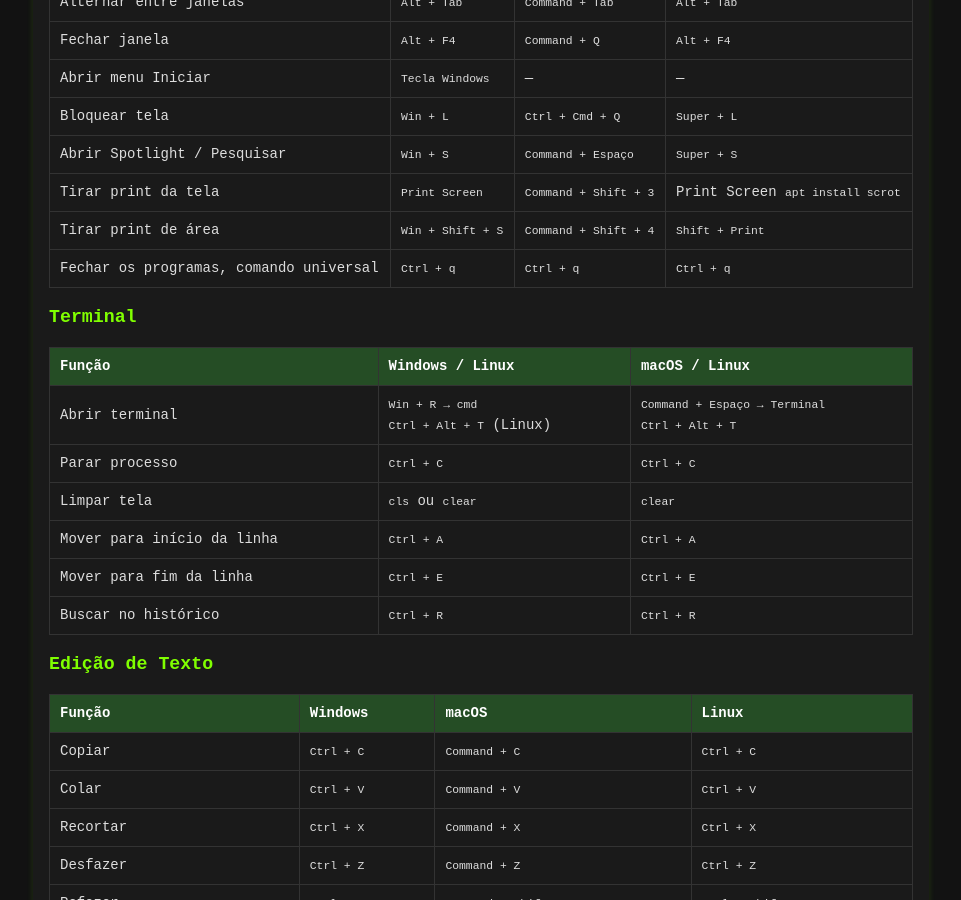
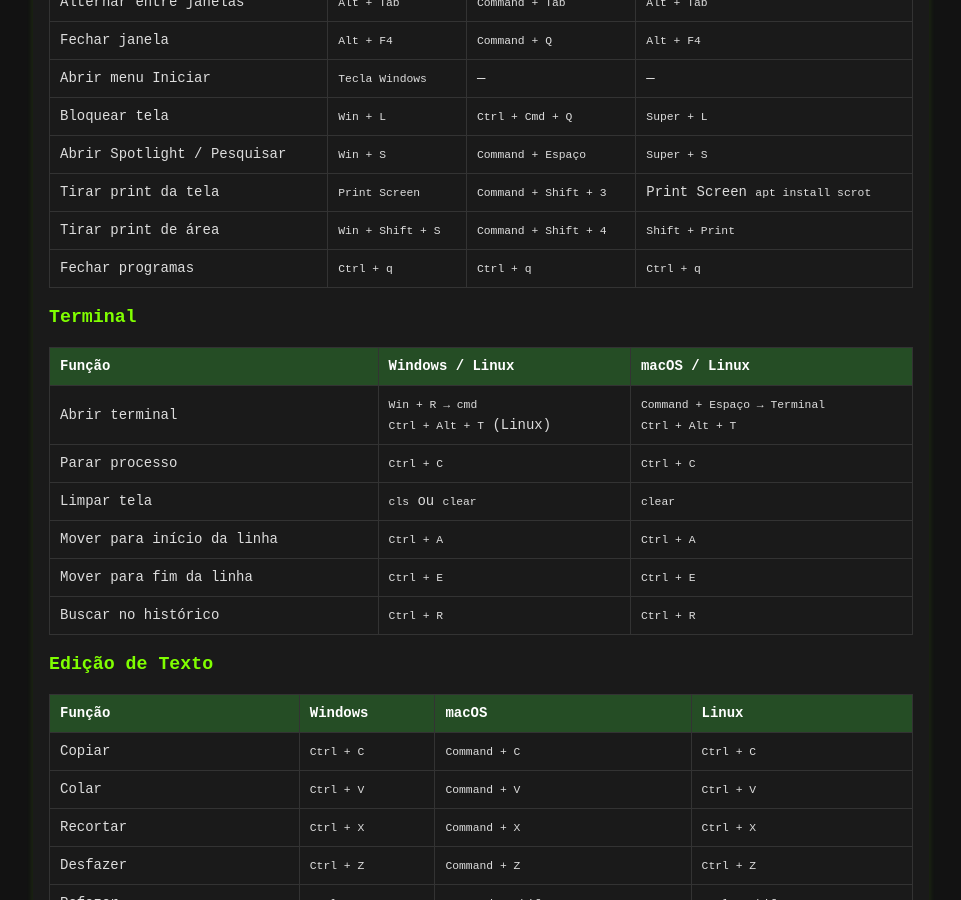
Before and after one commit to Piolinux/piolinux-site, a Jekyll site: the page built from _pages/_referencias/domine-atalhos-de-teclado-windows-macos-e-linux-tabela.md, in a window 1280 px wide and 900 px high, scrolled down 530 px. Shown: the whole window, without its empty margins (159-1120 px from the left). Built offline with Jekyll 4.4.1, drawn with Linux system fonts in a browser that asks for light colours.

Commit message:
Update domine-atalhos-de-teclado-windows-macos-e-linux-tabela.md

```diff
--- a/_pages/_referencias/domine-atalhos-de-teclado-windows-macos-e-linux-tabela.md
+++ b/_pages/_referencias/domine-atalhos-de-teclado-windows-macos-e-linux-tabela.md
@@ -69,7 +69,7 @@ permalink: /referencias/atalhos-de-teclado/
       <td data-label="Linux"><code>Shift + Print</code></td>
     </tr>
      <tr>
-      <td data-label="Função">Fechar os programas, comando universal</td>
+      <td data-label="Função">Fechar programas</td>
       <td data-label="Windows"><code>Ctrl + q</code></td>
       <td data-label="macOS"><code>Ctrl + q</code></td>
       <td data-label="Linux"><code>Ctrl + q</code></td>
```
